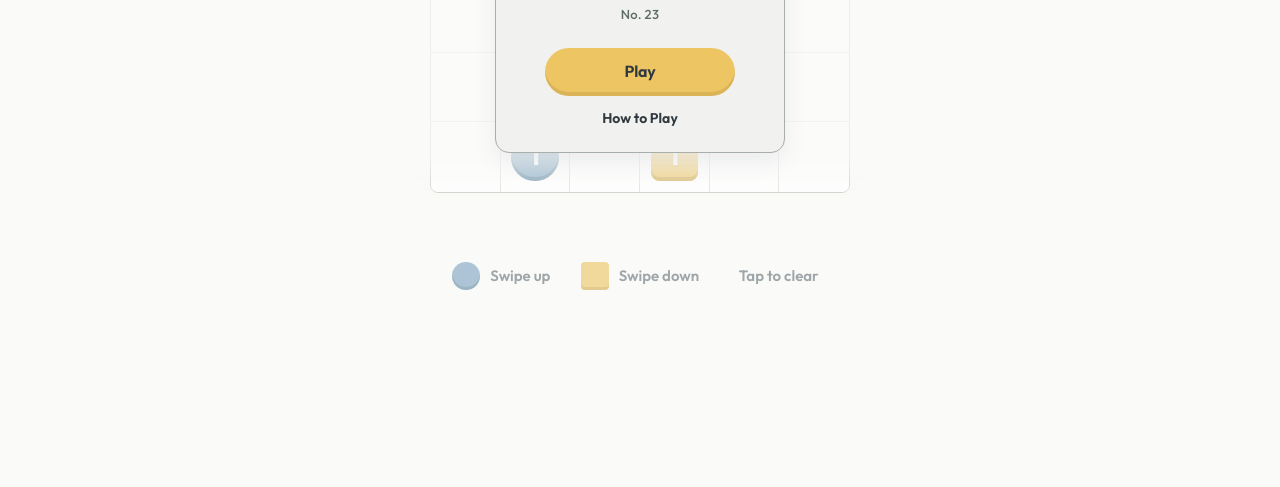
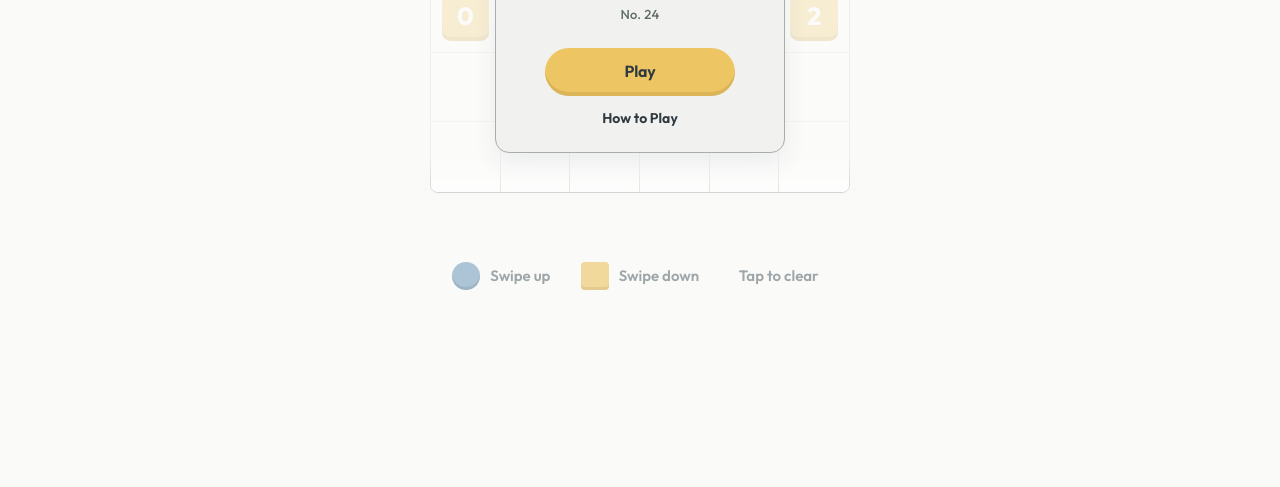
Before and after one commit to tpguenther/Sequentia, a plain HTML site: page index.html in a window 1280 px wide. Shown: the part 313-800 px from the top of the page. Drawn offline with Linux system fonts and the light colour scheme.

Commit message:
Add files via upload

```diff
--- a/index.html
+++ b/index.html
@@ -2254,11 +2254,15 @@ const medium22Clues=[7,9,10,11,18,22,23,25,26,33];
 // Unique and solvable by row/column and adjacent-match propagation alone.
 const medium23Solution=['011010','101010','001101','010101','100101','110010'].join('').split('').map(Number);
 const medium23Clues=[2, 4, 11, 14, 15, 19, 25, 28, 31, 33];
-const TODAY_PUZZLE=23, ARCHIVE_DAYS=7;
+// Puzzle #24 (Tuesday, November 24): Medium; forced propagation verified.
+const medium24Solution=['010110', '100101', '100011', '011100', '101010', '011001'].join('').split('').map(Number);
+const medium24Clues=[2, 4, 5, 8, 11, 15, 16, 18, 23, 26];
+const TODAY_PUZZLE=24, ARCHIVE_DAYS=7;
 let puzzleNumber=TODAY_PUZZLE;
-let solution=medium23Solution.slice(), clues=medium23Clues.slice();
+let solution=medium24Solution.slice(), clues=medium24Clues.slice();
 // Puzzles #2–#5 remain demo transformations of #6, not production puzzles.
 function puzzleLayout(n){
+ if(n===24)return {solution:medium24Solution.slice(),clues:medium24Clues.slice()};
  if(n===23)return {solution:medium23Solution.slice(),clues:medium23Clues.slice()};
  if(n===22)return {solution:medium22Solution.slice(),clues:medium22Clues.slice()};
  if(n===21)return {solution:medium21Solution.slice(),clues:medium21Clues.slice()};
```
